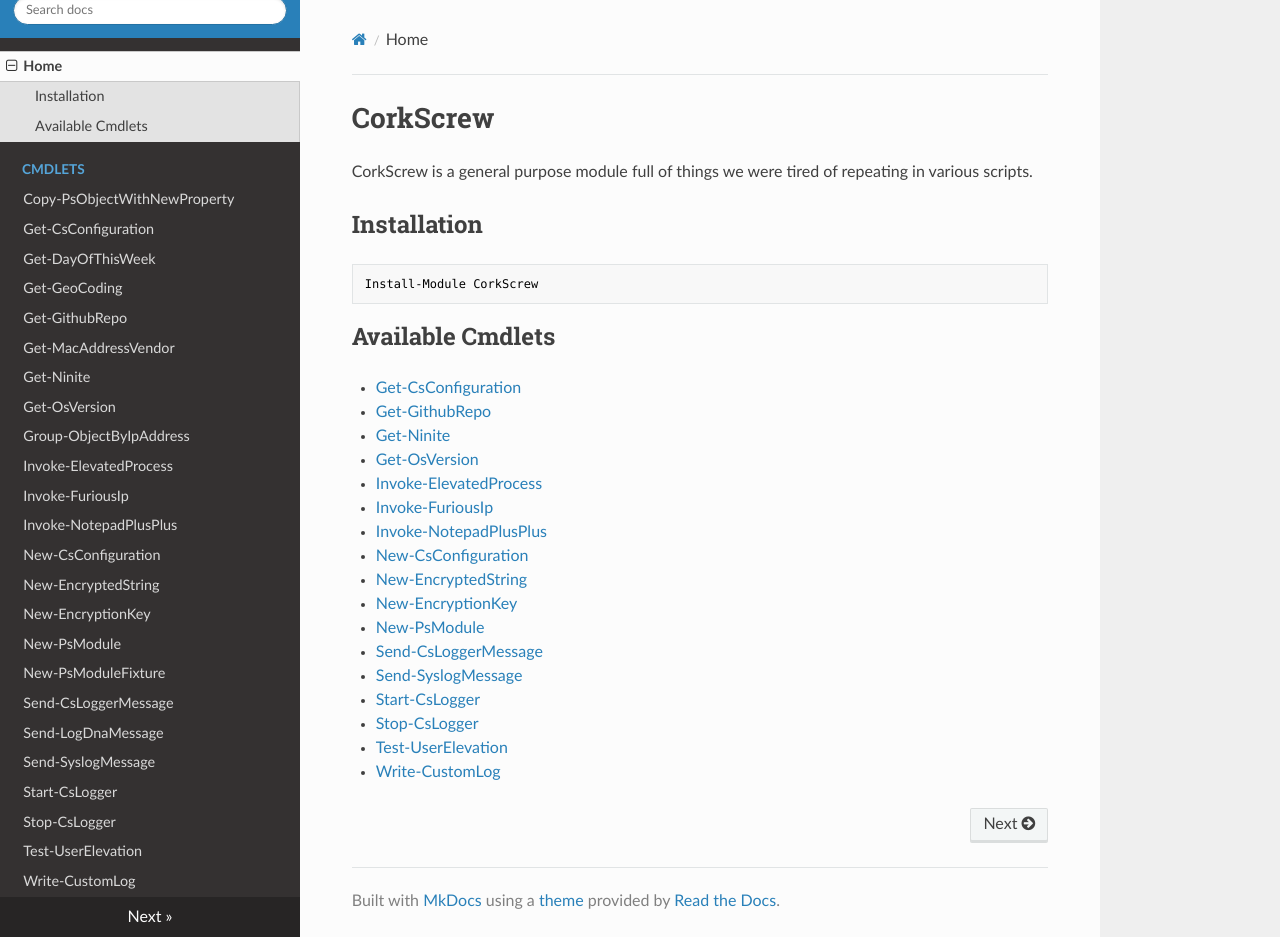
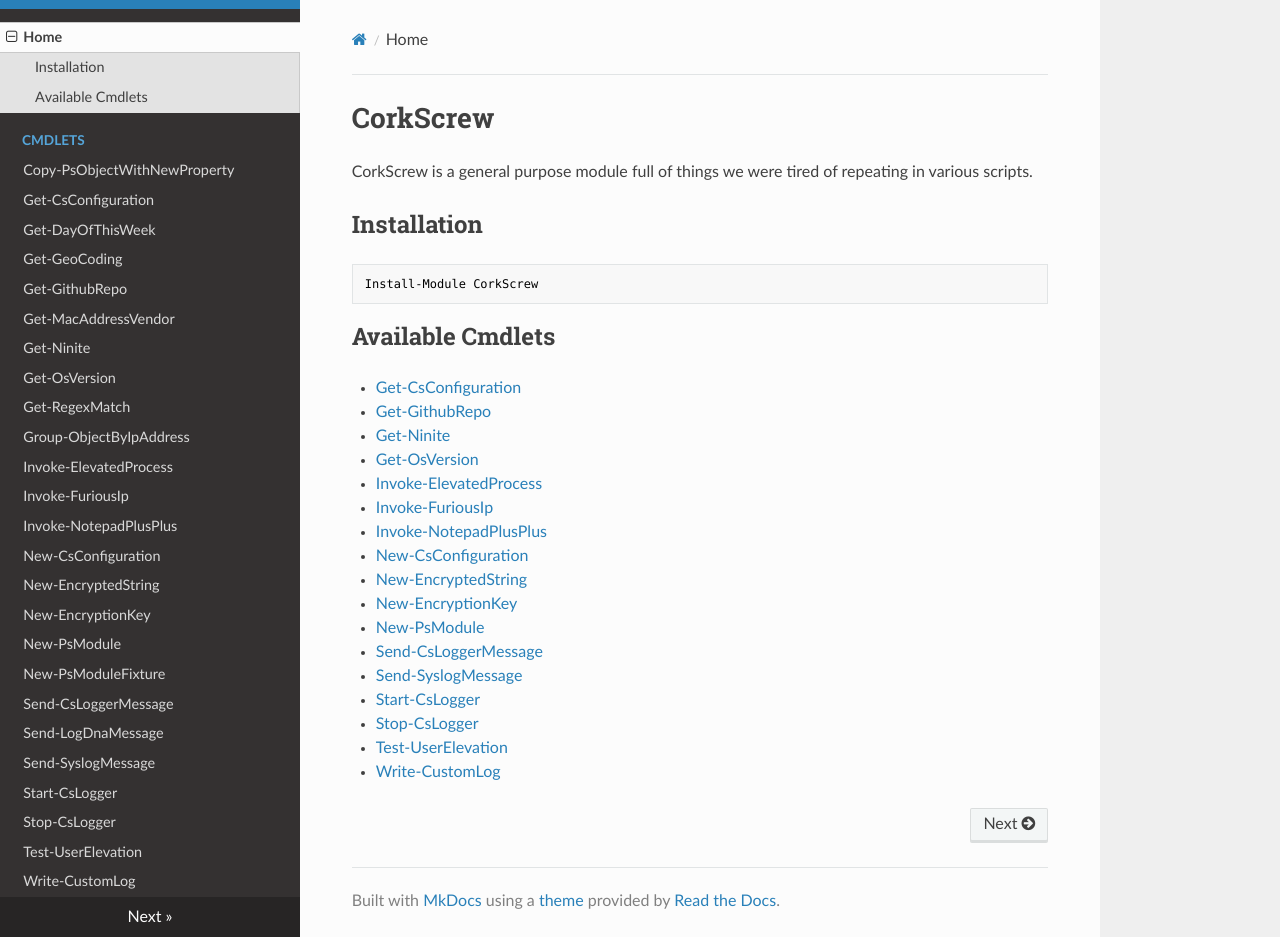
Before and after one commit to LockstepGroup/CorkScrew, an MkDocs documentation site: the page built from docs/index.md, in a window 1280 px wide and 937 px high. Built offline with MkDocs 1.6.1, drawn with Linux system fonts in a browser that asks for light colours; nearby versions of some CDN libraries; old or Windows-style settings are respelled for this version of MkDocs.

Commit message:
added Get-RegexMatch !deploy

```diff
--- a/mkdocs.yml
+++ b/mkdocs.yml
@@ -11,6 +11,7 @@ pages:
     - Get-MacAddressVendor: cmdlets/Get-MacAddressVendor.md
     - Get-Ninite: cmdlets/Get-Ninite.md
     - Get-OsVersion: cmdlets/Get-OsVersion.md
+    - Get-RegexMatch: cmdlets/Get-RegexMatch.md
     - Group-ObjectByIpAddress: cmdlets/Group-ObjectByIpAddress.md
     - Invoke-ElevatedProcess: cmdlets/Invoke-ElevatedProcess.md
     - Invoke-FuriousIp: cmdlets/Invoke-FuriousIp.md
```
Also changed, not shown: 2 other files.
